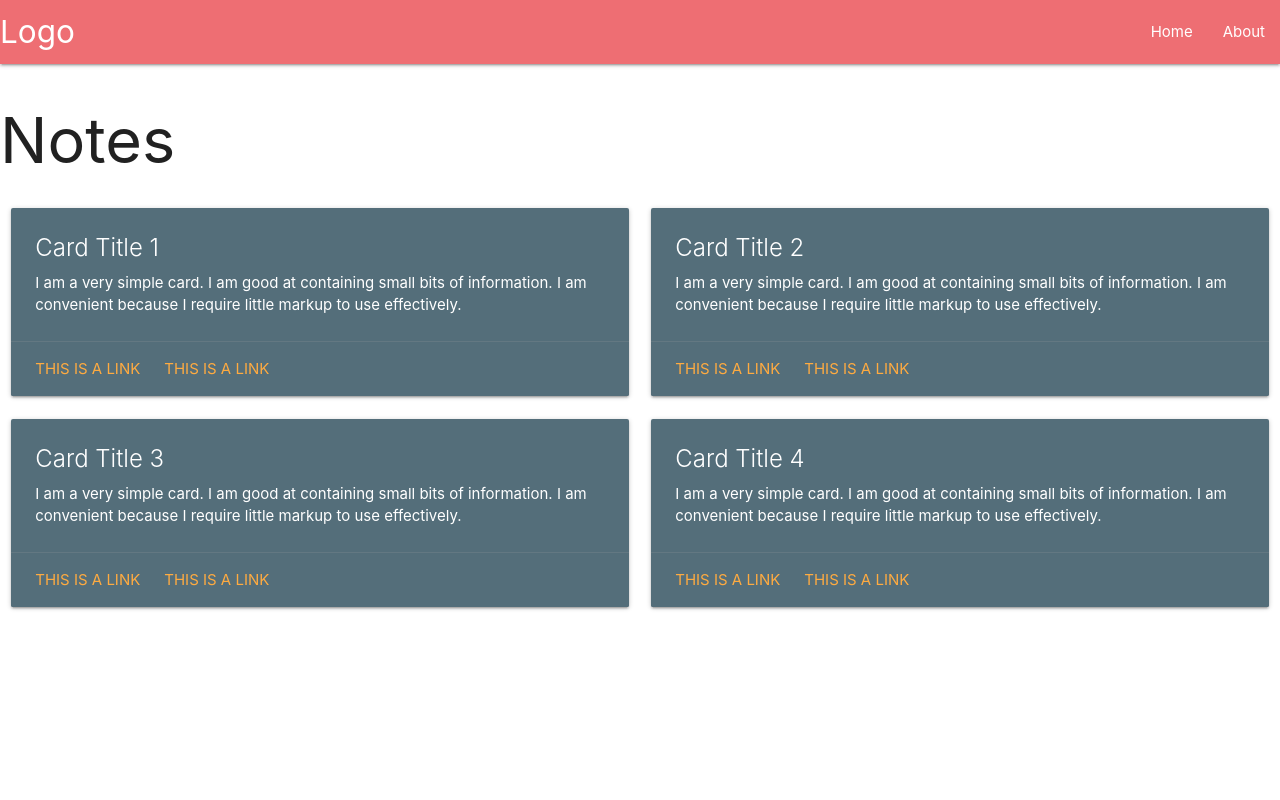
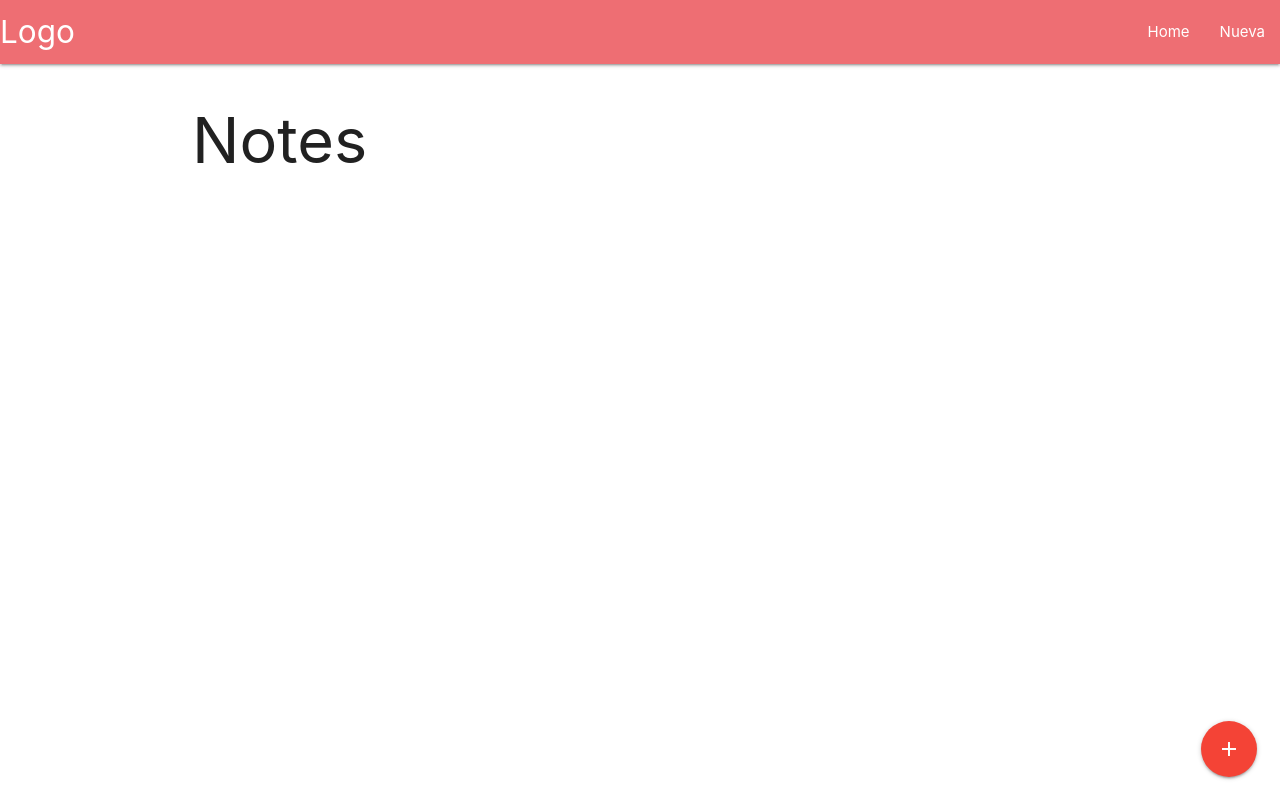
Before and after one commit to gervisbermudez/VueNotes, a Vue app: page /#/ in a window 1280 px wide. Built offline with nearby package versions, Linux system fonts and the light colour scheme.

Commit message:
handle states

```diff
--- a/public/index.html
+++ b/public/index.html
@@ -6,8 +6,7 @@
   <meta http-equiv="X-UA-Compatible" content="IE=edge">
   <meta name="viewport" content="width=device-width,initial-scale=1.0">
   <link href="https://fonts.googleapis.com/icon?family=Material+Icons" rel="stylesheet">
-  <link rel="icon" href="<%= BASE_URL %>favicon.ico">
-  <title>vuenotes</title>
+  <title>My Notes</title>
 </head>
 
 <body>
--- a/src/App.vue
+++ b/src/App.vue
@@ -9,19 +9,20 @@
 import Nav from "./components/Nav.vue";
 import Notes from "./components/Notes.vue";
 import $ from "jquery";
+import { mapActions } from "vuex";
 
 export default {
   name: "App",
   components: {
     Nav
   },
+  methods: {
+    getnotes() {},
+    ...mapActions["getLocalNotes"]
+  },
   mounted: function() {
-    var elems = document.querySelectorAll(".sidenav");
-    var instances = M.Sidenav.init(elems, {});
+    M.AutoInit();
+    this.$store.dispatch("getLocalNotes");
   }
 };
 </script>
-
-
-<style lang="scss">
-</style>
--- /dev/null
+++ b/src/components/FloatingButton.vue
@@ -0,0 +1,22 @@
+<template>
+  <div class="fixed-action-btn">
+    <a class="btn-floating btn-large red" @click="buttonaction">
+      <Icon name="add"/>
+    </a>
+  </div>
+</template>
+
+<script>
+import Icon from "@/components/Icon.vue";
+export default {
+  name: "FloatingButton",
+  methods: {
+    buttonaction() {
+      this.$router.push("about");
+    }
+  },
+  components: {
+    Icon
+  }
+};
+</script>
--- /dev/null
+++ b/src/components/Icon.vue
@@ -0,0 +1,10 @@
+<template>
+  <i class="large material-icons">{{name}}</i>
+</template>
+
+<script>
+export default {
+  name: "Icon",
+  props: ["name"]
+};
+</script>
--- a/src/components/Nav.vue
+++ b/src/components/Nav.vue
@@ -11,7 +11,7 @@
             <router-link to="/">Home</router-link>
           </li>
           <li>
-            <router-link to="/about">About</router-link>
+            <router-link to="/about">Nueva</router-link>
           </li>
         </ul>
       </div>
@@ -21,7 +21,7 @@
         <router-link to="/">Home</router-link>
       </li>
       <li>
-        <router-link to="/about">About</router-link>
+        <router-link to="/about">Nueva</router-link>
       </li>
     </ul>
   </div>
@@ -29,12 +29,6 @@
 
 <script>
 export default {
-  name: "Nav",
-  props: {
-    msg: String
-  }
+  name: "Nav"
 };
 </script>
-
-<style>
-</style>
--- /dev/null
+++ b/src/components/NoteForm.vue
@@ -0,0 +1,53 @@
+<template>
+  <div class="row">
+    <div class="input-field col s12">
+      <input id="title" type="text" class="validate" v-model="note.title">
+      <label for="title">Titulo</label>
+      <span class="helper-text" data-error="wrong" data-success="right">Helper text</span>
+    </div>
+    <div class="input-field col s12">
+      <textarea id="textarea1" v-model="note.note" class="materialize-textarea"></textarea>
+      <label for="textarea1">Nota</label>
+    </div>
+    <a @click="save" class="waves-effect waves-light btn-small">
+      <Icon name="save" class="material-icons left"/>Guardar
+    </a>
+  </div>
+</template>
+
+<script>
+import Icon from "@/components/Icon.vue";
+import { mapActions } from "vuex";
+
+export default {
+  name: "NoteForm",
+  components: {
+    Icon
+  },
+  data() {
+    return {
+      note: {
+        title: null,
+        note: null
+      }
+    };
+  },
+  computed: {
+    validNote() {
+      let flag = false;
+      if (!!this.note.title || !!this.note.note) {
+        flag = true;
+      }
+      return flag;
+    }
+  },
+  methods: {
+    save() {
+      if (this.validNote) {
+        this.addNote(this.note);
+      }
+    },
+    ...mapActions(["addNote"])
+  }
+};
+</script>
--- a/src/components/Notes.vue
+++ b/src/components/Notes.vue
@@ -2,51 +2,26 @@
   <div class="hello">
     <h1>Notes</h1>
     <div class="row">
-      <div class="col m6" v-for="note in notes" v-bind:key="note.id">
+      <div class="col m6" v-for="note in getAllNotes" v-bind:key="note.id">
         <NoteCard v-bind:note="note"/>
       </div>
     </div>
   </div>
 </template>
+
 <script>
 import NoteCard from "@/components/NoteCard.vue";
+import { store } from "@/store.js";
+import { mapState, mapGetters } from "vuex";
+
 export default {
   name: "Notes",
   components: {
     NoteCard
   },
-  data() {
-    return {
-      notes: [
-        {
-          id: 1,
-          title: "Card Title 1",
-          text:
-            "I am a very simple card. I am good at containing small bits of information. I am convenient because I require little markup to use effectively."
-        },
-        {
-          id: 2,
-          title: "Card Title 2",
-          text:
-            "I am a very simple card. I am good at containing small bits of information. I am convenient because I require little markup to use effectively."
-        },
-        {
-          id: 3,
-          title: "Card Title 3",
-          text:
-            "I am a very simple card. I am good at containing small bits of information. I am convenient because I require little markup to use effectively."
-        },
-        {
-          id: 4,
-          title: "Card Title 4",
-          text:
-            "I am a very simple card. I am good at containing small bits of information. I am convenient because I require little markup to use effectively."
-        }
-      ]
-    };
-  },
-  props: {
-    msg: String
+  methods: {},
+  computed: {
+    ...mapGetters(["getAllNotes"])
   }
 };
 </script>
--- a/src/router.js
+++ b/src/router.js
@@ -1,6 +1,5 @@
 import Vue from 'vue'
 import Router from 'vue-router'
-import Notes from "./components/Notes.vue";
 
 Vue.use(Router)
 
@@ -14,6 +13,11 @@ export default new Router({
       path: '/about',
       name: 'about',
       component: () => import('./views/About.vue')
+    },
+    {
+      path: '/noteview',
+      name: 'noteview',
+      component: () => import('./views/ReadNote.vue')
     }
   ]
 })
--- a/src/store.js
+++ b/src/store.js
@@ -5,12 +5,36 @@ Vue.use(Vuex)
 
 export default new Vuex.Store({
   state: {
-
+    notes: []
+  },
+  getters: {
+    getAllNotes: function (state) {
+      return state.notes;
+    }
   },
   mutations: {
-
+    ADD_NOTE(state, note) {
+      state.notes.push(note);
+    },
+    SET_NOTES(state, notes) {
+      state.notes = notes;
+    }
   },
   actions: {
-
+    getLocalNotes({
+      commit
+    }) {
+      var notes = JSON.parse(localStorage.getItem('vuenotes') || '[]')
+      notes.forEach(function (note, index) {
+        note.id = index
+      });
+      commit('SET_NOTES', notes);
+    },
+    addNote({
+      commit
+    }, note) {
+      localStorage.setItem('vuenotes', JSON.stringify(state.notes));
+      commit('ADD_NOTE', note);
+    },
   }
 })
--- a/src/views/About.vue
+++ b/src/views/About.vue
@@ -1,5 +1,16 @@
 <template>
-  <div class="about">
-    <h1>This is an about page</h1>
+  <div class="about container">
+    <h1>New Note</h1>
+    <NoteForm/>
   </div>
 </template>
+
+<script>
+import NoteForm from "@/components/NoteForm";
+
+export default {
+  components: {
+    NoteForm
+  }
+};
+</script>
--- a/src/views/Home.vue
+++ b/src/views/Home.vue
@@ -1,19 +1,21 @@
 <template>
-  <div class="home">
-    <Notes></Notes>
+  <div class="home container">
+    <Notes/>
+    <FloatingButton/>
   </div>
 </template>
 
 <script>
-// @ is an alias to /src
 import Notes from "@/components/Notes.vue";
 import NoteCard from "@/components/NoteCard.vue";
+import FloatingButton from "@/components/FloatingButton.vue";
 
 export default {
   name: "home",
   components: {
     Notes,
-    NoteCard
+    NoteCard,
+    FloatingButton
   }
 };
 </script>
--- /dev/null
+++ b/src/views/ReadNote.vue
@@ -0,0 +1,9 @@
+<template>
+  <div class="container">
+    <h1>Read Notes</h1>
+  </div>
+</template>
+
+<script>
+export default {};
+</script>
```
